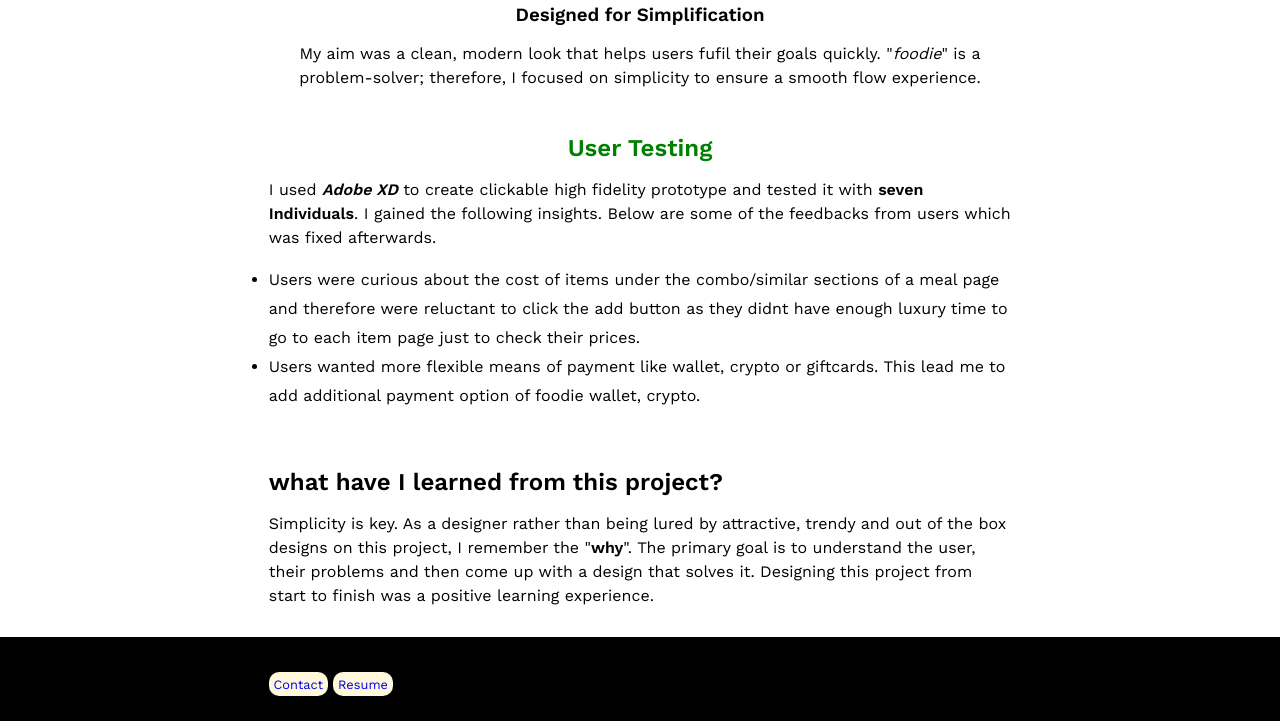
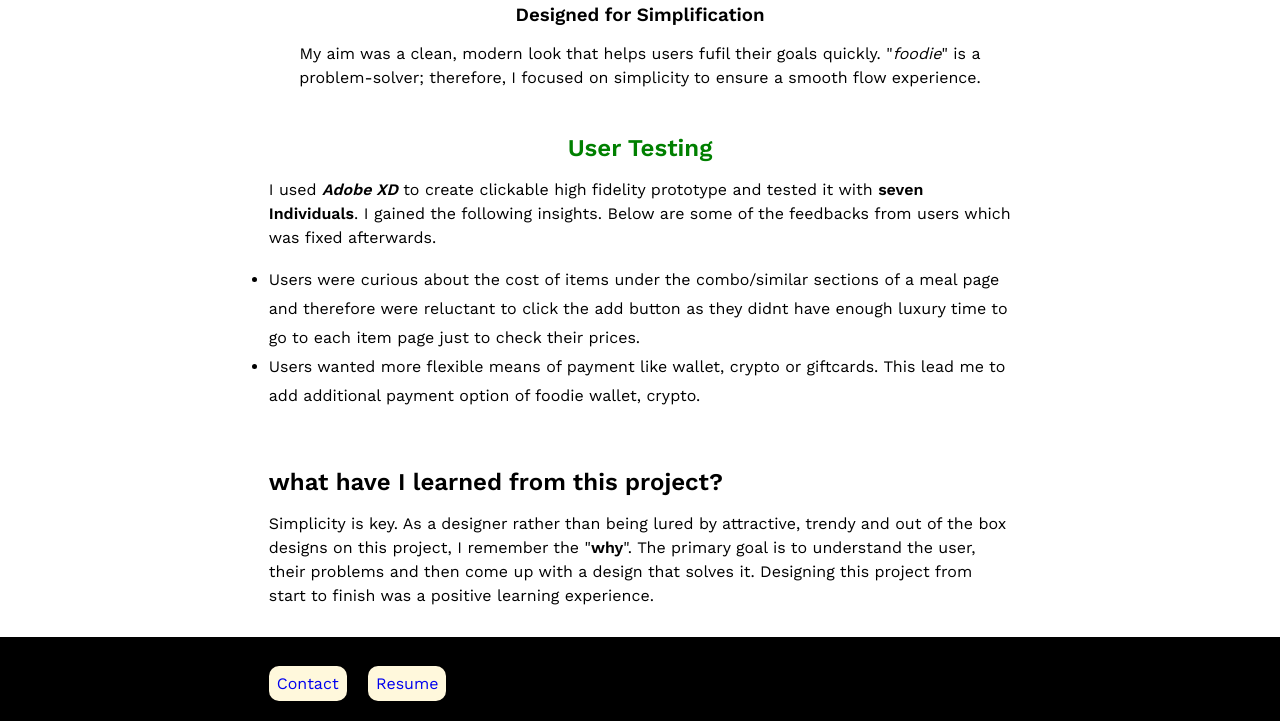
Before and after one commit to hibee01/foodie-website, a plain HTML site: page index.html in a window 1280 px wide. Shown: the part 8293-9014 px from the top of the page. Drawn offline with nearby package versions, Linux system fonts and the light colour scheme; a script that the page names is missing.

Commit message:
Update foodie.css

```diff
--- a/foodie.css
+++ b/foodie.css
@@ -333,11 +333,12 @@ li {
 }
 
 .contact a, .resume a {
-    font-size: 0.8rem;
-    padding: 0.3rem;
+    font-size: 1rem;
+    padding: 0.5rem;
     text-decoration: none;
     background-color: cornsilk;
     border-radius: 10px;
+    margin-right: 1rem;
 }
 
 .share {
```
